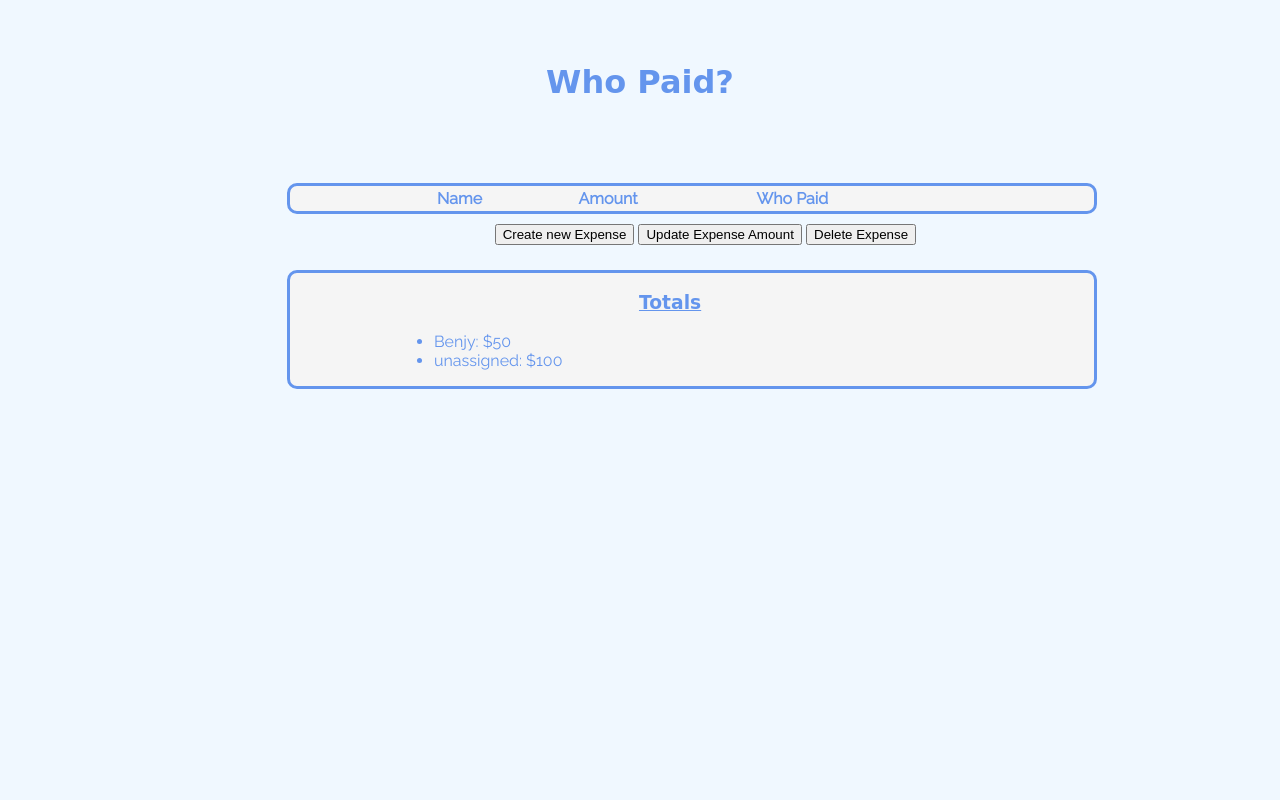
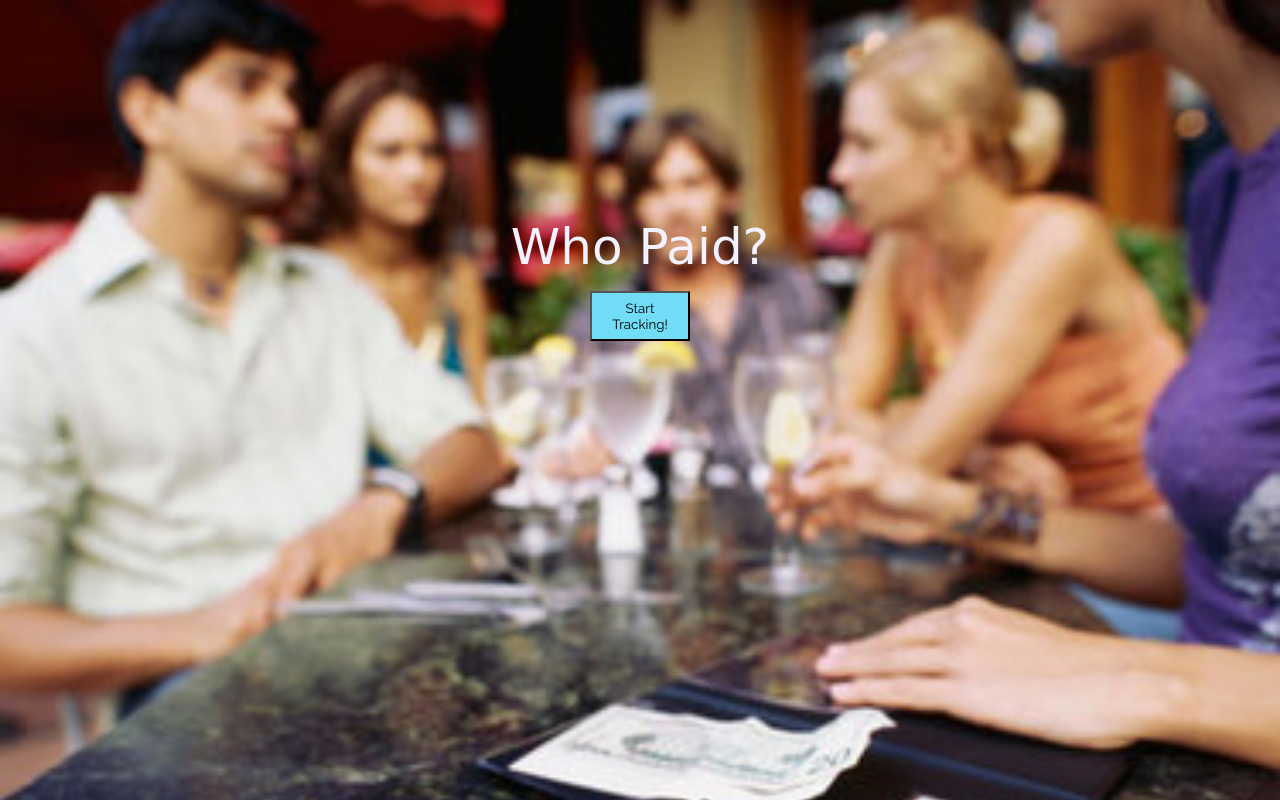
Before and after one commit to sbschechner/capstone-backend, a website: page public/index.html in a window 1280 px wide. Drawn offline with nearby package versions, Linux system fonts and the light colour scheme; no server answers; a web font is replaced by a local one.

Commit message:
create splash page

```diff
--- a/public/client.js
+++ b/public/client.js
@@ -115,7 +115,9 @@ function getAndOrderTotals(){
 	getAllExpenses(createTotals);
 }
 
-
+$("#signUpBut").click(function(){
+	$(".signIn").toggleClass("hidden");
+})
 
 $(".create-button").click(function(){
 	console.log("running the put modal");
--- a/public/index.html
+++ b/public/index.html
@@ -16,6 +16,11 @@
 	<h1 class="title"> Who Paid?</h1>
 	<img>
 </header>
+
+<div class="signIn modal">
+	<p>Who Paid?</p>
+	<button id="signUpBut">Start Tracking!</button>
+</div>
 
 <div class="display-container">
 	<h2 class="hidden expense-group-title">
--- a/public/style.css
+++ b/public/style.css
@@ -9,6 +9,31 @@ font-family: 'Raleway', sans-serif;
 	margin-bottom: 5%;
 	margin-top: 5%;
 	font-family: 'Eagle Lake', cursive;
+}
+
+.signIn{
+	background-image: url("../billPhoto.jpg");
+	background-repeat: no-repeat;
+	background-size: cover;
+	z-index: 2;
+	text-align: center;
+}
+
+.signIn > p{
+margin-top: 17%;
+font-family: 'Eagle Lake', cursive;
+color:#f2f2ff;
+font-size:50px;
+margin-bottom: 0;
+}
+
+#signUpBut{
+	margin-top:15px;
+	padding: auto;
+	background: #71dcf5;
+	width: 100px;
+	height: 50px;
+	font-family: 'Raleway', sans-serif;
 }
 
 .display-container{
```
Also changed, not shown: billPhoto.jpg (added).
